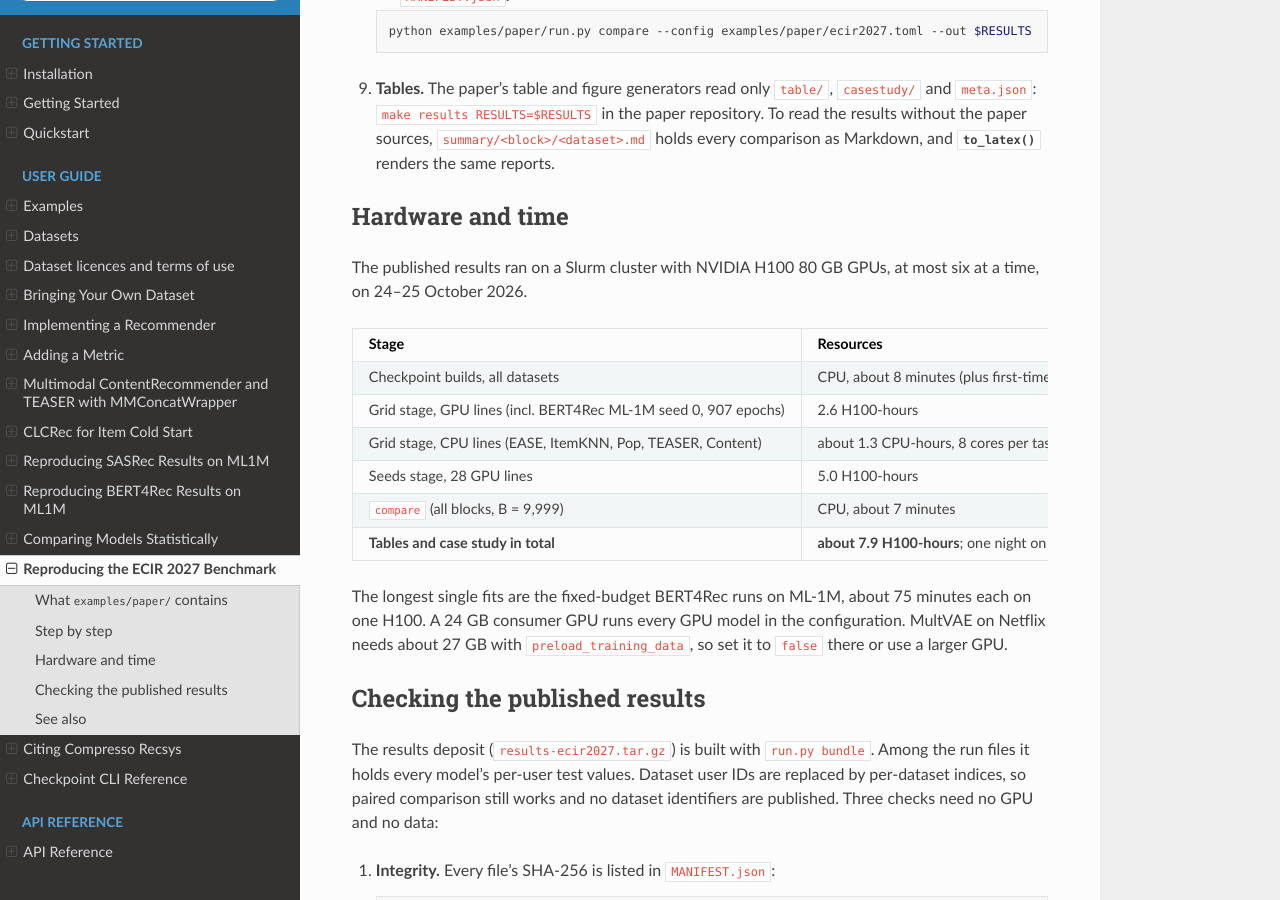
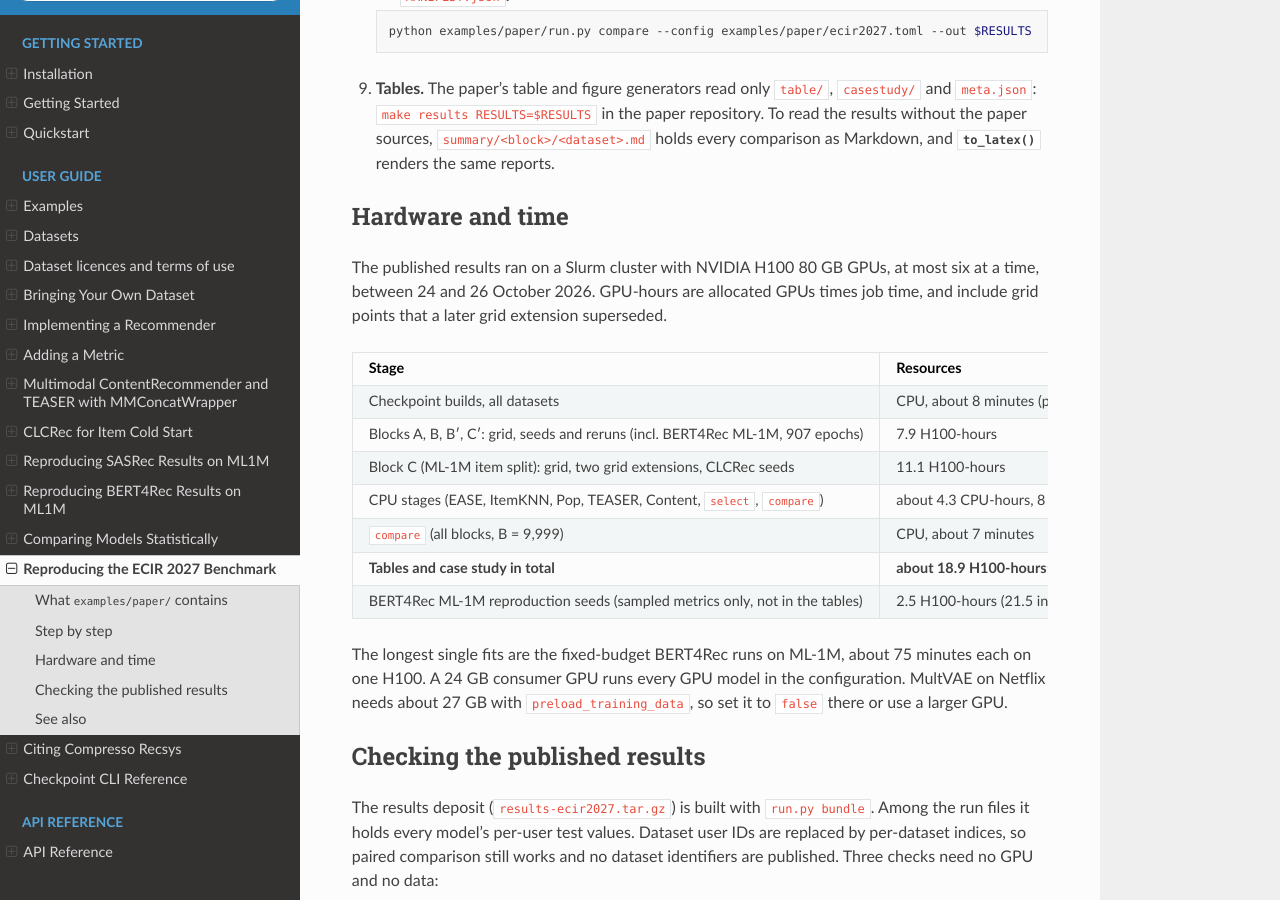
Before and after one commit to zombak79/compresso-recsys, a Sphinx documentation site: the page built from docs/source/paper-reproduction.rst, in a window 1280 px wide and 900 px high, scrolled down 3315 px. Built offline with Sphinx 7.4.7 and the Read the Docs theme 3.1.0, drawn with Linux system fonts in a browser that asks for light colours.

Commit message:
Docs: final GPU cost of the ECIR 2027 benchmark (18.9 H100-hours for the tables)

```diff
--- a/docs/source/paper-reproduction.rst
+++ b/docs/source/paper-reproduction.rst
@@ -195,7 +195,8 @@ Hardware and time
 -----------------
 
 The published results ran on a Slurm cluster with NVIDIA H100 80 GB GPUs, at
-most six at a time, on 24–25 October 2026.
+most six at a time, between 24 and 26 October 2026. GPU-hours are allocated GPUs
+times job time, and include grid points that a later grid extension superseded.
 
 .. list-table::
    :header-rows: 1
@@ -204,16 +205,18 @@ most six at a time, on 24–25 October 2026.
      - Resources
    * - Checkpoint builds, all datasets
      - CPU, about 8 minutes (plus first-time downloads)
-   * - Grid stage, GPU lines (incl. BERT4Rec ML-1M seed 0, 907 epochs)
-     - 2.6 H100-hours
-   * - Grid stage, CPU lines (EASE, ItemKNN, Pop, TEASER, Content)
-     - about 1.3 CPU-hours, 8 cores per task
-   * - Seeds stage, 28 GPU lines
-     - 5.0 H100-hours
+   * - Blocks A, B, B′, C′: grid, seeds and reruns (incl. BERT4Rec ML-1M, 907 epochs)
+     - 7.9 H100-hours
+   * - Block C (ML-1M item split): grid, two grid extensions, CLCRec seeds
+     - 11.1 H100-hours
+   * - CPU stages (EASE, ItemKNN, Pop, TEASER, Content, ``select``, ``compare``)
+     - about 4.3 CPU-hours, 8 cores per task
    * - ``compare`` (all blocks, B = 9,999)
      - CPU, about 7 minutes
    * - **Tables and case study in total**
-     - **about 7.9 H100-hours**; one night on six GPUs
+     - **about 18.9 H100-hours**; two nights on six GPUs
+   * - BERT4Rec ML-1M reproduction seeds (sampled metrics only, not in the tables)
+     - 2.5 H100-hours (21.5 in all)
 
 The longest single fits are the fixed-budget BERT4Rec runs on ML-1M, about
 75 minutes each on one H100. A 24 GB consumer GPU runs every GPU model in the
```
